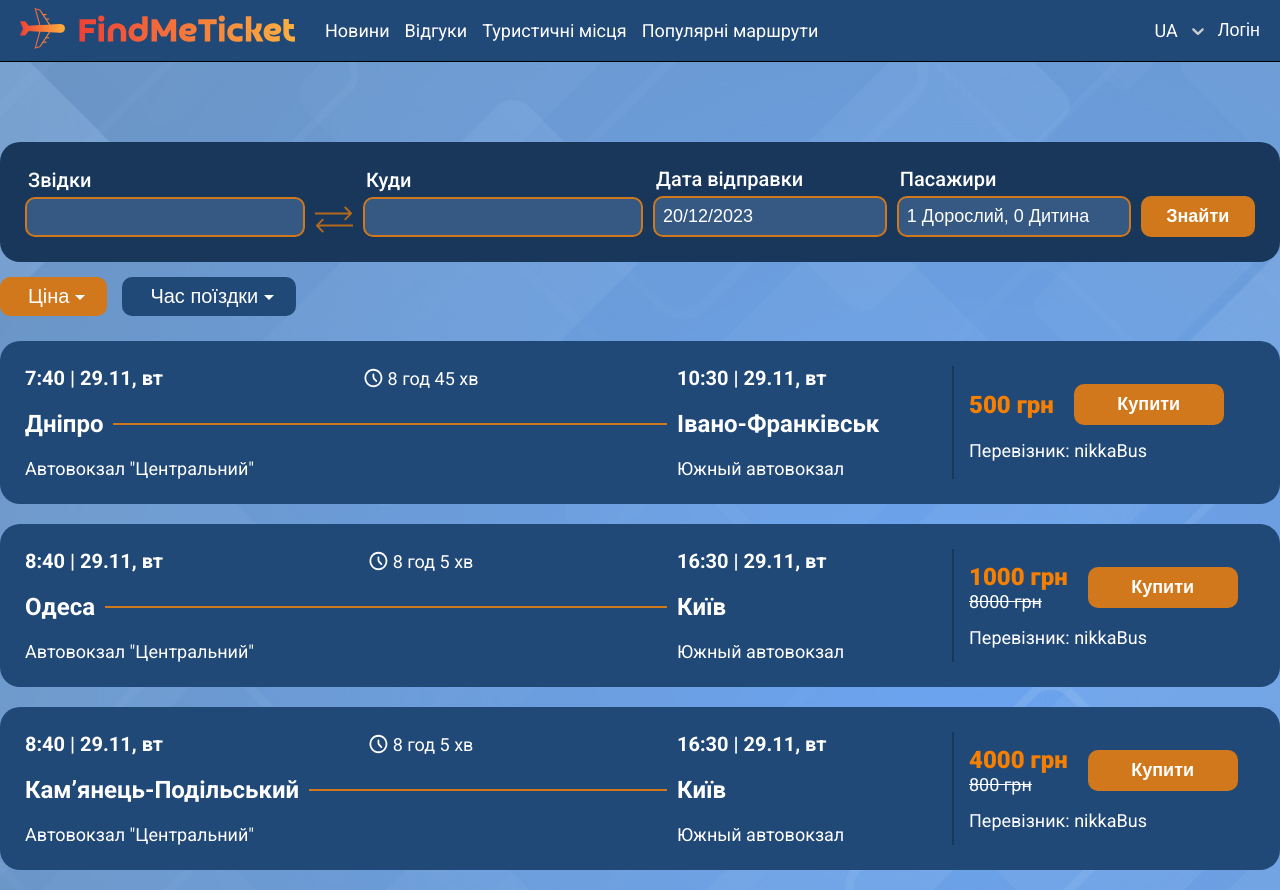
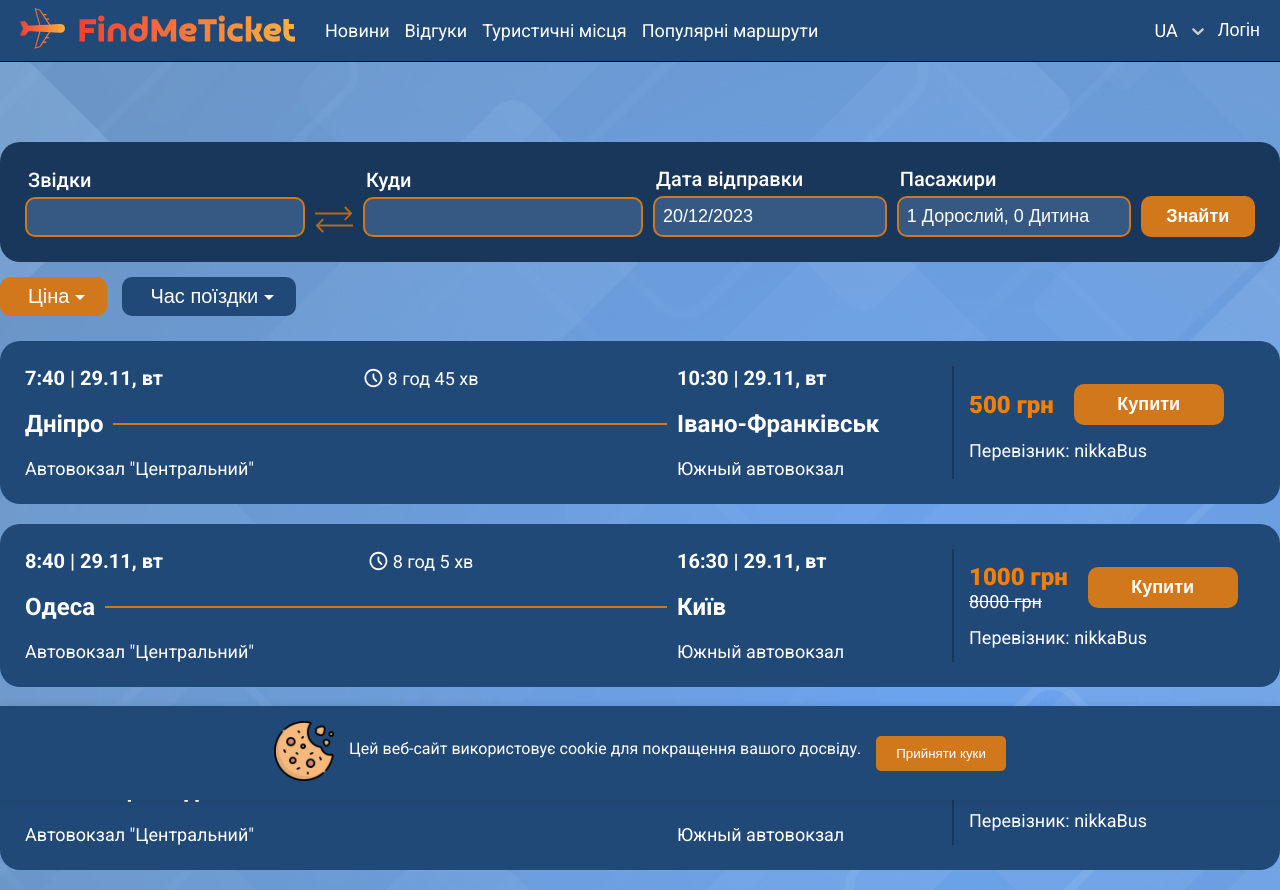
Before and after one commit to BuyMeTicketTeam/FindMeTicket, a React (Create React App) app in the folder src/frontend/: page / in a window 1280 px wide. Built offline with nearby package versions, Linux system fonts and the light colour scheme; what miragejs would draw is missing.

Commit message:
Changed location of cookie img and fixed bug with cookie banner

```diff
--- a/src/frontend/src/App.jsx
+++ b/src/frontend/src/App.jsx
@@ -4,6 +4,7 @@ import React, { useState, useEffect } from 'react';
 import { BrowserRouter as Router } from 'react-router-dom';
 import Header from './header/index';
 import Routers from './routers';
+import CookieBanner from './cookieBanner/cookie';
 import './testServer';
 import './App.css';
 import './locales/i18n';
@@ -32,6 +33,7 @@ function App() {
         popupLogin={popupLogin}
       />
       <Routers changePopup={changePopup} />
+      <CookieBanner />
     </Router>
 
   );
--- a/src/frontend/src/cookieBanner/cookie.jsx
+++ b/src/frontend/src/cookieBanner/cookie.jsx
@@ -1,5 +1,6 @@
 import React, { useState, useEffect } from 'react';
 import { useTranslation } from 'react-i18next';
+import cookieIcon from './cookie.png';
 import './cookie.css';
 
 function CookieBanner() {
@@ -24,7 +25,7 @@ function CookieBanner() {
   return (
     <div className="cookie-banner">
       <div className="cookie-img">
-        <img src="../img/cookie.png" alt="cookie" />
+        <img src={cookieIcon} alt="cookie" />
       </div>
       <p data-testid="cookie-text">{t('aboutCookieText')}</p>
       <button data-testid="cookie-accept-btn" onClick={acceptCookies} type="button">
```
